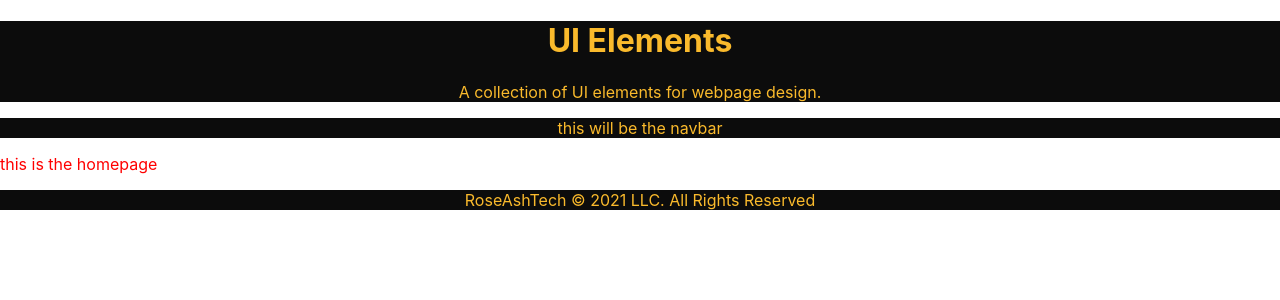
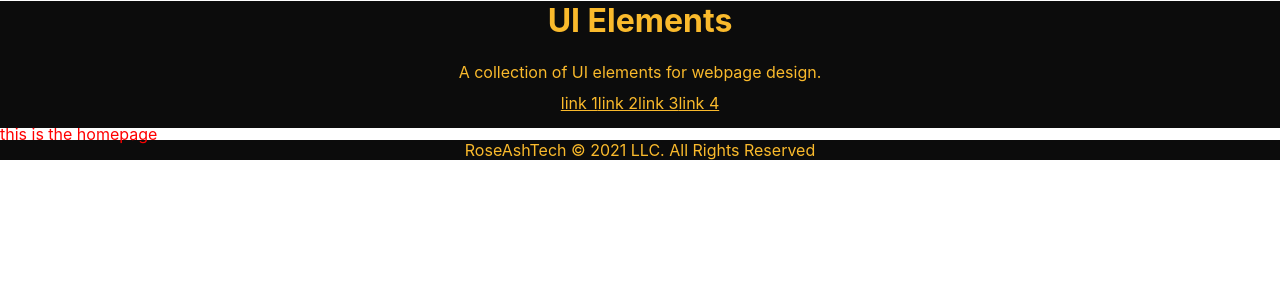
Before and after one commit to ARFreiler/UI_Elements, a React (Create React App) app in the folder ui_elements/: page / in a window 1280 px wide. Shown: the top 300 px of the page. Built offline with nearby package versions, Linux system fonts and the light colour scheme.

Commit message:
Added basic styling to Header and Nav components.

```diff
--- /dev/null
+++ b/ui_elements/src/components/Content.css
@@ -0,0 +1,3 @@
+div {
+    margin-top: -20px;
+}
--- a/ui_elements/src/components/Content.js
+++ b/ui_elements/src/components/Content.js
@@ -4,6 +4,8 @@ import Navbar from './Navbar/Navbar';
 import Header from './Header/Header';
 import Footer from './Footer/Footer';
 import UiElements from './UiElements/UiElements';
+
+import './Content.css';
 
 export default function Content() {
     const [currentPage, setCurrentPage] = useState('UI Elements');
--- a/ui_elements/src/components/Header/Header.css
+++ b/ui_elements/src/components/Header/Header.css
@@ -3,3 +3,7 @@
     background: rgb(12, 12, 12);
     color: rgb(250, 186, 44);
 }
+
+.header {
+    padding-bottom: 15px;
+}
--- a/ui_elements/src/components/Header/Header.js
+++ b/ui_elements/src/components/Header/Header.js
@@ -1,7 +1,7 @@
 import React from 'react';
 import '../Header/Header.css';
 import '../Navbar/Navbar';
-import Navbar from '../Navbar/Navbar';
+// import Navbar from '../Navbar/Navbar';
 
 
 const Header = () => {
--- a/ui_elements/src/components/Navbar/Navbar.css
+++ b/ui_elements/src/components/Navbar/Navbar.css
@@ -1,5 +1,9 @@
 .navbar {
     text-align: center;
     background: rgb(12, 12, 12);
+    padding-bottom: 15px;
+}
+
+.topnav a {
     color: rgb(250, 186, 44);
 }
--- a/ui_elements/src/components/Navbar/Navbar.js
+++ b/ui_elements/src/components/Navbar/Navbar.js
@@ -6,11 +6,10 @@ const Navbar = ({ currentPage, handlePageChange }) => {
     return (
         <div className="navbar">
             <div class="topnav">
-                <p>this will be the navbar</p>
-                {/* <a href="#resume" onClick={() => handlePageChange('CV')} className={currentPage === 'CV' ? 'nav-link active' : 'nav-link'}>My CV</a>
-                <a href="#contact" onClick={() => handlePageChange('Contact Me')} className={currentPage === 'Contact Me' ? 'nav-link active' : 'nav-link'}>Contact Me</a>
-                <a href="#portfolio" onClick={() => handlePageChange('Portfolio')} className={currentPage === 'Portfolio' ? 'nav-link active' : 'nav-link'}>Portfolio</a>
-                <a href="#aboutme" onClick={() => handlePageChange('About Me')} className={currentPage === 'About Me' ? 'nav-link active' : 'nav-link'}>About Me</a> */}
+                <a href="" onClick={() => handlePageChange('')} className={currentPage === 'Link1' ? 'nav-link active' : 'nav-link'}>link 1</a>
+                <a href="" onClick={() => handlePageChange('')} className={currentPage === 'Link2' ? 'nav-link active' : 'nav-link'}>link 2</a>
+                <a href="" onClick={() => handlePageChange('')} className={currentPage === 'Link3' ? 'nav-link active' : 'nav-link'}>link 3</a>
+                <a href="" onClick={() => handlePageChange('')} className={currentPage === 'Link4' ? 'nav-link active' : 'nav-link'}>link 4</a>
             </div>
         </div>
     );
```
